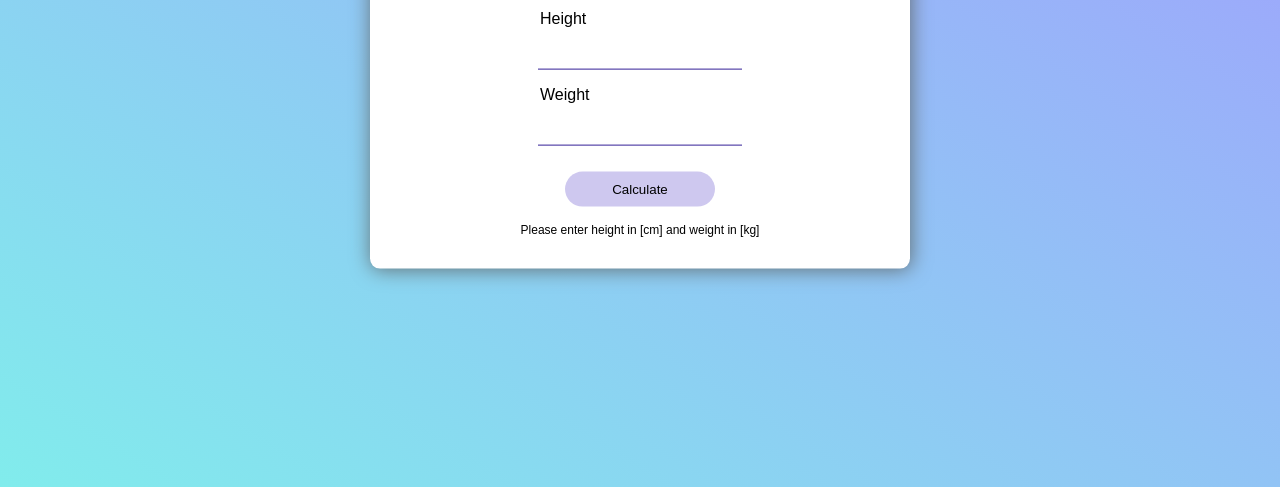
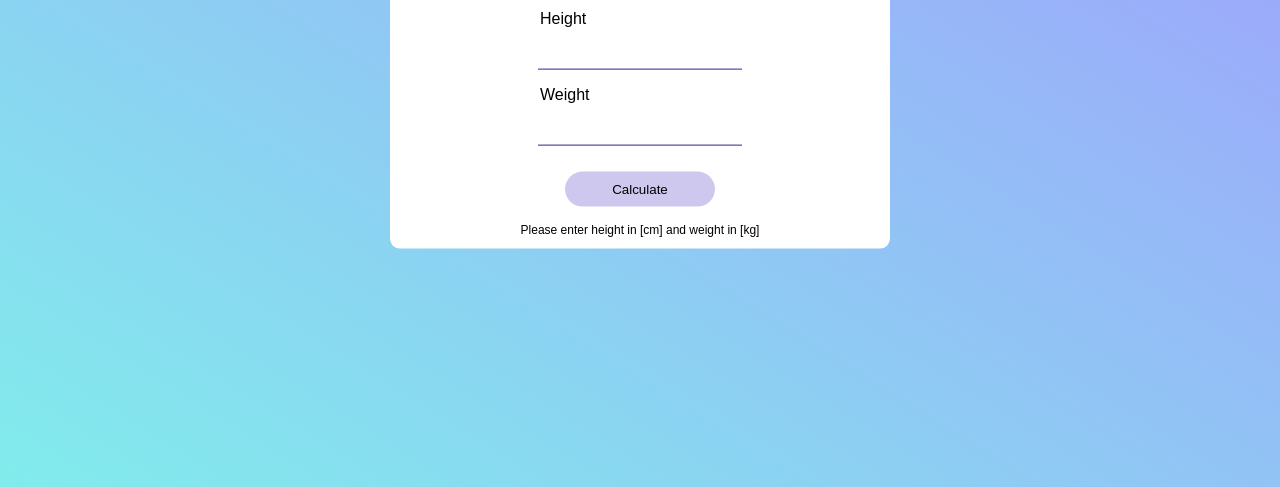
Before and after one commit to manasvi83/BMI-Calculator, a plain HTML site: page index.html in a window 1280 px wide. Shown: the part 313-800 px from the top of the page. Drawn offline with Linux system fonts and the light colour scheme.

Commit message:
Update bmistyle.css

```diff
--- a/bmistyle.css
+++ b/bmistyle.css
@@ -13,9 +13,7 @@ div{
     left: 50%;
     background-color: #fff;
     transform: translate(-50%, -50%);
-    padding: 20px;
     border-radius: 10px;
-    box-shadow: 1px 1px 20px #636e72;
 }
 h2{
     font-size: 30px;
```
